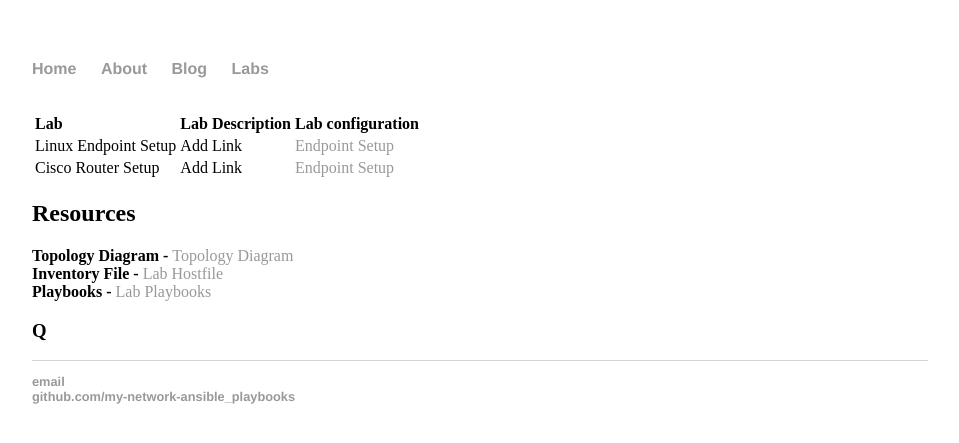
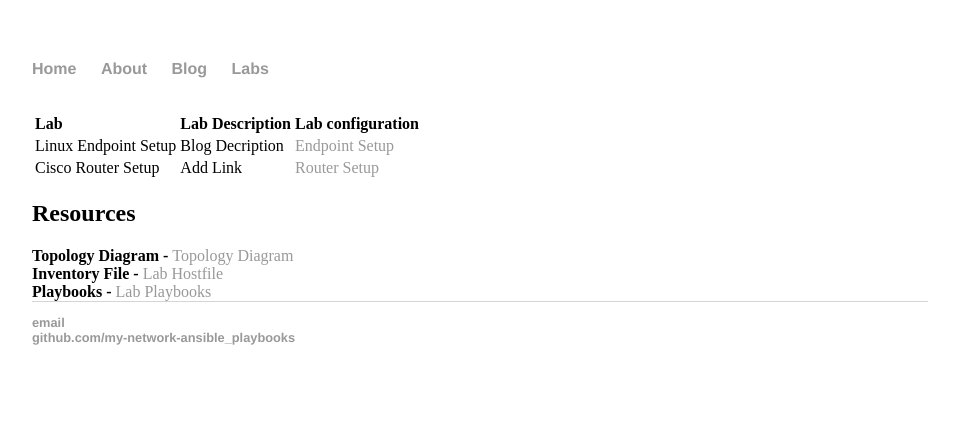
Before and after one commit to craigeowen/craigeowen.github.io, a Jekyll site: the page built from ansible/index.html, in a window 1280 px wide. Shown: the top 443 px of the page, without its empty margins (160-1119 px from the left). Built offline with Jekyll 4.4.1, drawn with Linux system fonts in a browser that asks for light colours.

Commit message:
Update index.html

```diff
--- a/ansible/index.html
+++ b/ansible/index.html
@@ -21,13 +21,13 @@
   </tr>
   <tr>
     <td>Linux Endpoint Setup</td>
-    <td>Add Link</td>
+    <td><!-- <a href="https://github.com/craigeowen/my-network-ansible_playbooks/blob/master/4.%20Linux_endpoint_setup.txt"> -->Blog Decription</a></td>
     <td><a href="https://github.com/craigeowen/my-network-ansible_playbooks/blob/master/4.%20Linux_endpoint_setup.txt">Endpoint Setup</a></td>
   </tr>
   <tr>
     <td>Cisco Router Setup</td>
     <td>Add Link</td>
-    <td><a href="https://github.com/craigeowen/my-network-ansible_playbooks/blob/master/5.%20router_setup.txt">Endpoint Setup</a></td>
+    <td><a href="https://github.com/craigeowen/my-network-ansible_playbooks/blob/master/5.%20router_setup.txt">Router Setup</a></td>
   </tr>
 </table>
 
@@ -35,11 +35,7 @@
 
 <b> Topology Diagram - </b>
 <a href="https://github.com/craigeowen/my-network-ansible_playbooks/blob/master/2b.%20Laptop_Lab_JPEG.jpg">Topology Diagram</a><br>
-
 <b> Inventory File - </b>
 <a href="https://github.com/craigeowen/my-network-ansible_playbooks/tree/master/ansible_files/hosts.txt">Lab Hostfile</a><br>
-
 <b> Playbooks - </b>
 <a href="https://github.com/craigeowen/my-network-ansible_playbooks/tree/master/ansible_files/">Lab Playbooks</a><br>
-
-<h3> Q </h3>
```
